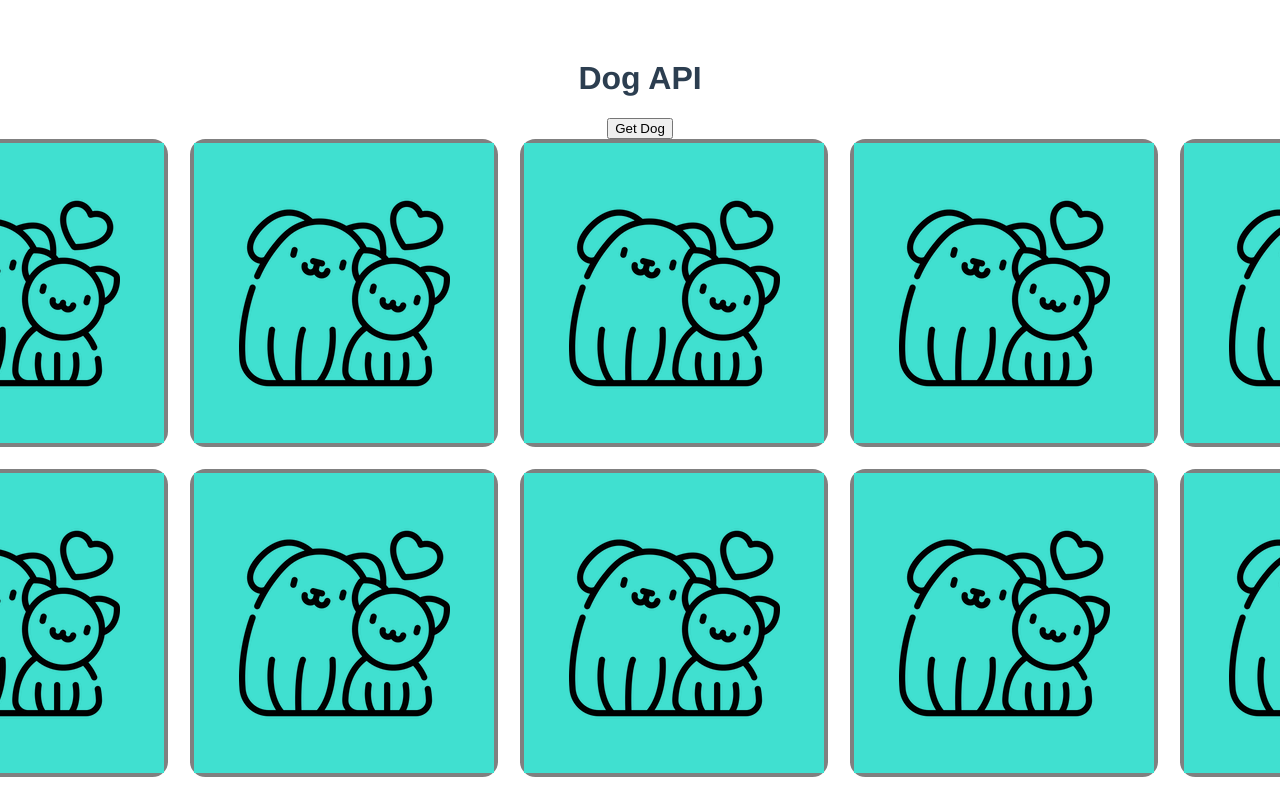
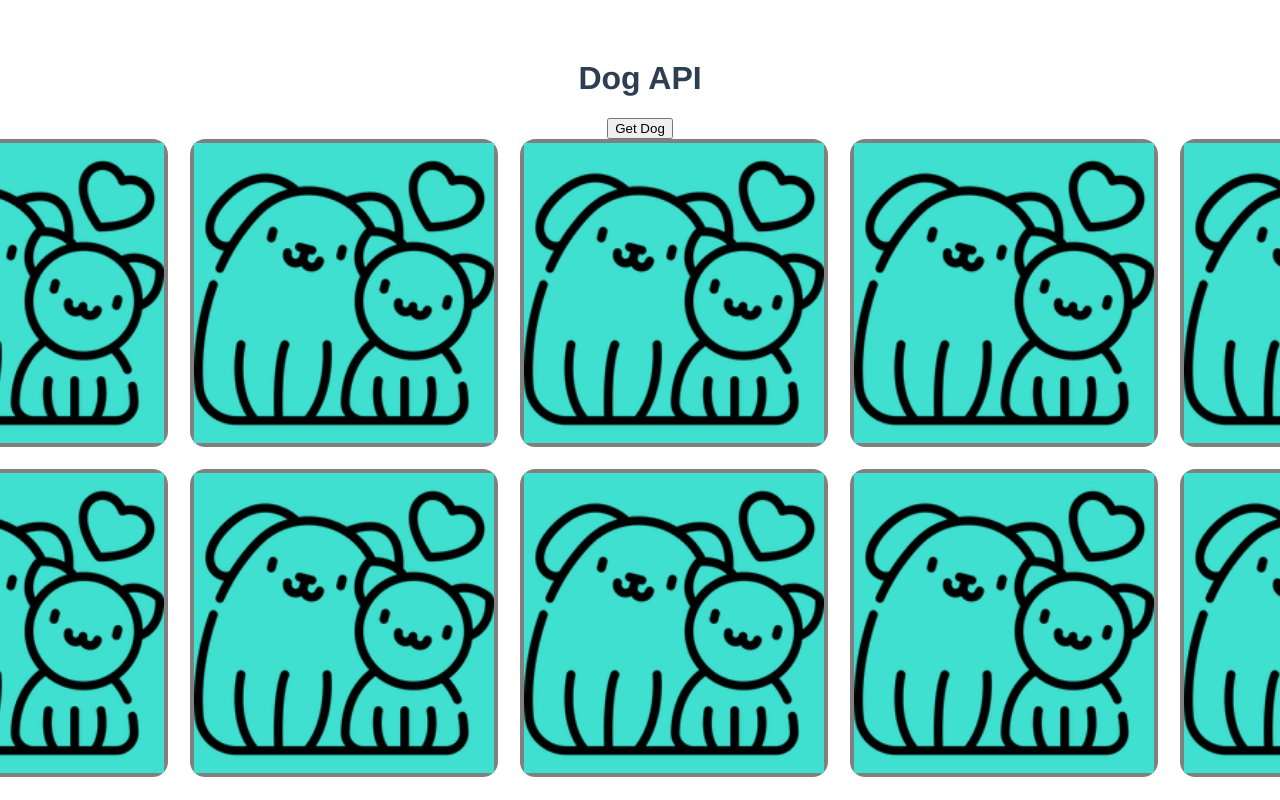
Before and after one commit to novamassey/dog-api-vue, a Vue app: page / in a window 1280 px wide. Shown: the top 800 px of the page. Built offline with nearby package versions, Linux system fonts and the light colour scheme.

Commit message:
images contain in body of div

```diff
--- a/src/components/CardComponent.vue
+++ b/src/components/CardComponent.vue
@@ -72,9 +72,13 @@ export default {
   height: 200px;
   background-size: cover;
 }
-.dog {
-  background-size: cover;
+img {
+  width: 100%;
+  height: 100%;
+  object-fit: cover;
+  overflow: hidden;
 }
+
 .is-front {
   background-color: magenta;
   background-size: cover;
```
